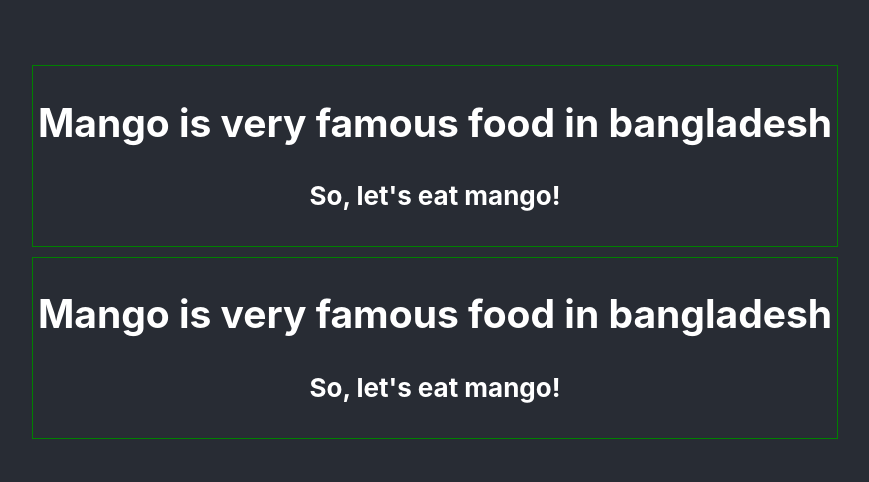
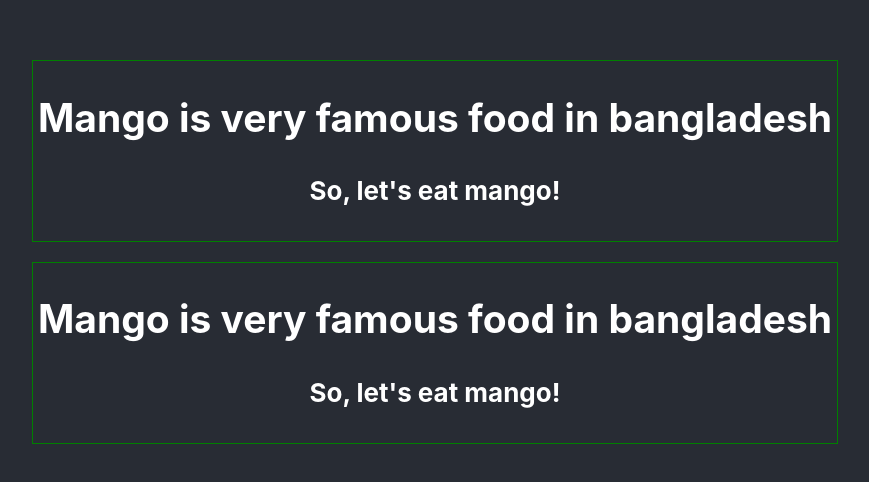
Before and after one commit to ajauntor/react-core, a React (Create React App) app: page / in a window 1280 px wide. Shown: the part 148-630 px from the top of the page, without its empty margins (205-1074 px from the left). Built offline with nearby package versions, Linux system fonts and the light colour scheme.

Commit message:
Create componants and pass Dynamic Data

```diff
--- a/src/App.js
+++ b/src/App.js
@@ -15,7 +15,7 @@ function App() {
 function Mango(){
   const mangoStyle ={
     border:"1px solid green",
-    margin: "5px",
+    margin: "10px",
   }
   return (
   <div style={mangoStyle}>
```
